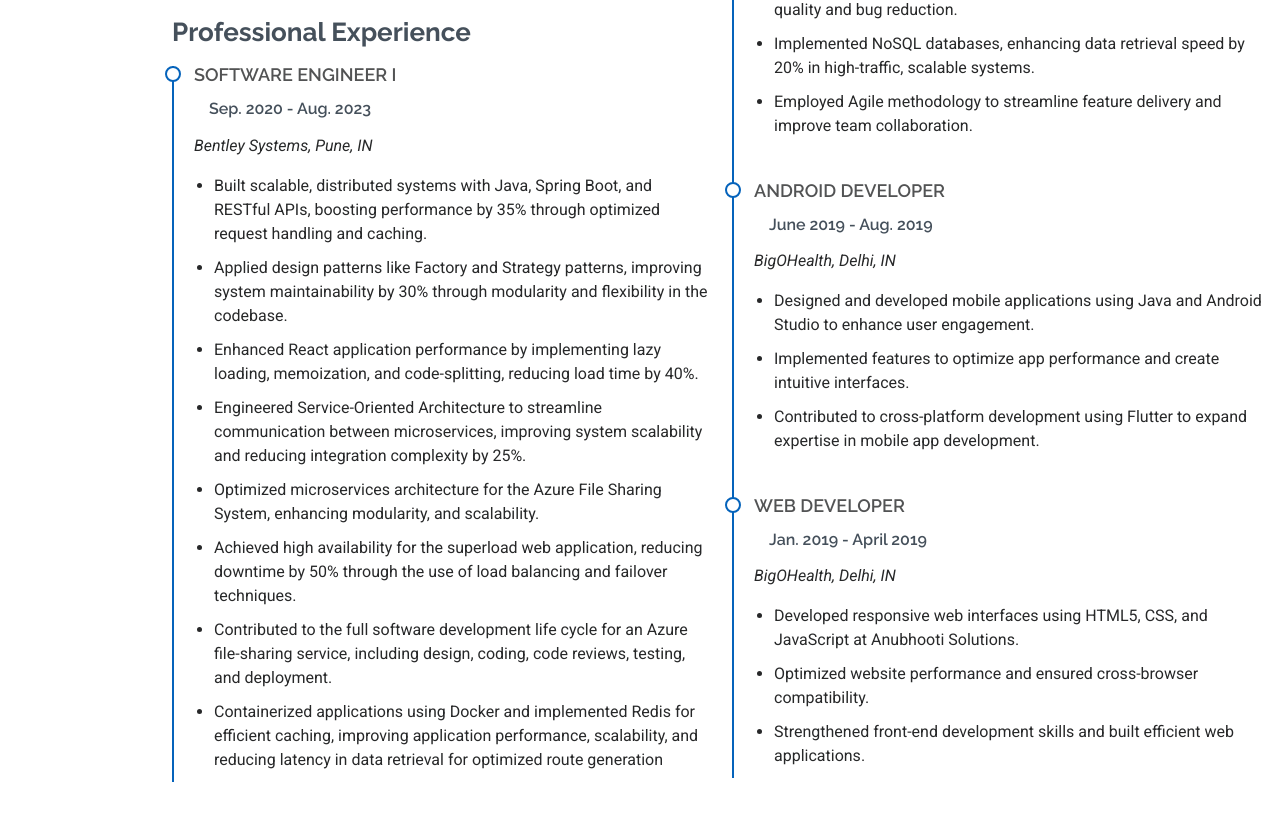
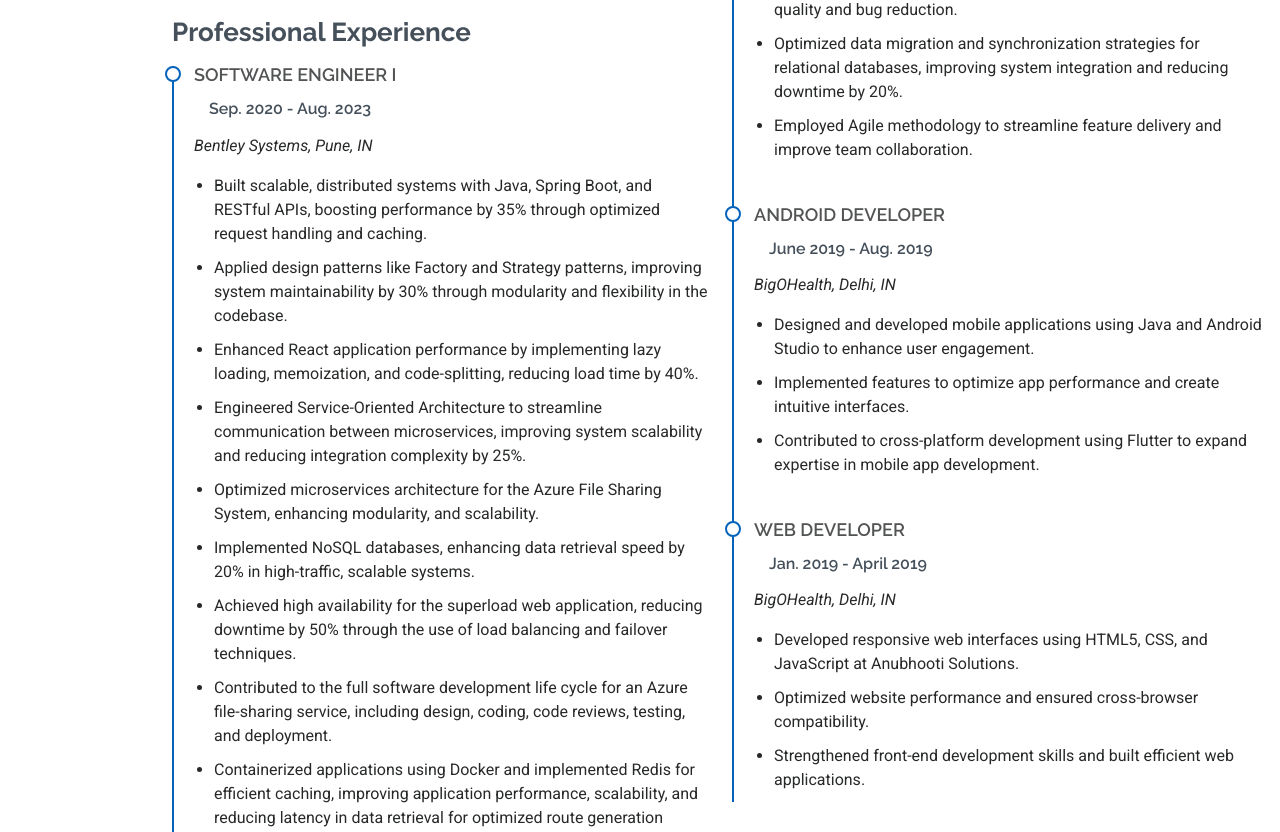
Before and after one commit to TanjilaPathan/portfolio, a plain HTML site: page index.html in a window 1280 px wide. Shown: the part 2100-2932 px from the top of the page. Drawn offline with Linux system fonts and the light colour scheme.

Commit message:
Update index.html

```diff
--- a/index.html
+++ b/index.html
@@ -155,6 +155,7 @@
                 <li>Enhanced React application performance by implementing lazy loading, memoization, and code-splitting, reducing load time by 40%.</li>
                 <li>Engineered Service-Oriented Architecture to streamline communication between microservices, improving system scalability and reducing integration complexity by 25%.</li>
                 <li>Optimized microservices architecture for the Azure File Sharing System, enhancing modularity, and scalability.</li>
+                <li>Implemented NoSQL databases, enhancing data retrieval speed by 20% in high-traffic, scalable systems.</li>
                 <li>Achieved high availability for the superload web application, reducing downtime by 50% through the use of load balancing and failover techniques.</li>
                 <li>Contributed to the full software development life cycle for an Azure file-sharing service, including design, coding, code reviews, testing, and deployment.</li>
                 <li>Containerized applications using Docker and implemented Redis for efficient caching, improving application performance, scalability, and reducing latency in data retrieval for optimized route generation</li>
@@ -173,7 +174,7 @@
                 <li>Developed a web application using C#, and .NET for standard requests, along with GraphQL for flexible data querying, improving data retrieval efficiency and optimizing server performance.</li>
                 <li>Executed OAuth with JWT and SSO for Autodesk APIs, enhancing secure, scalable authorization and improving data protection by 30%. </li>
                 <li>Spearheaded code reviews, driving a 25% improvement in code quality and bug reduction.</li>
-                <li>Implemented NoSQL databases, enhancing data retrieval speed by 20% in high-traffic, scalable systems.</li>
+                <li>Optimized data migration and synchronization strategies for relational databases, improving system integration and reducing downtime by 20%.</li>
                 <li>Employed Agile methodology to streamline feature delivery and improve team collaboration.</li>
               </ul>
             </div><!-- Edn Resume Item -->
```
